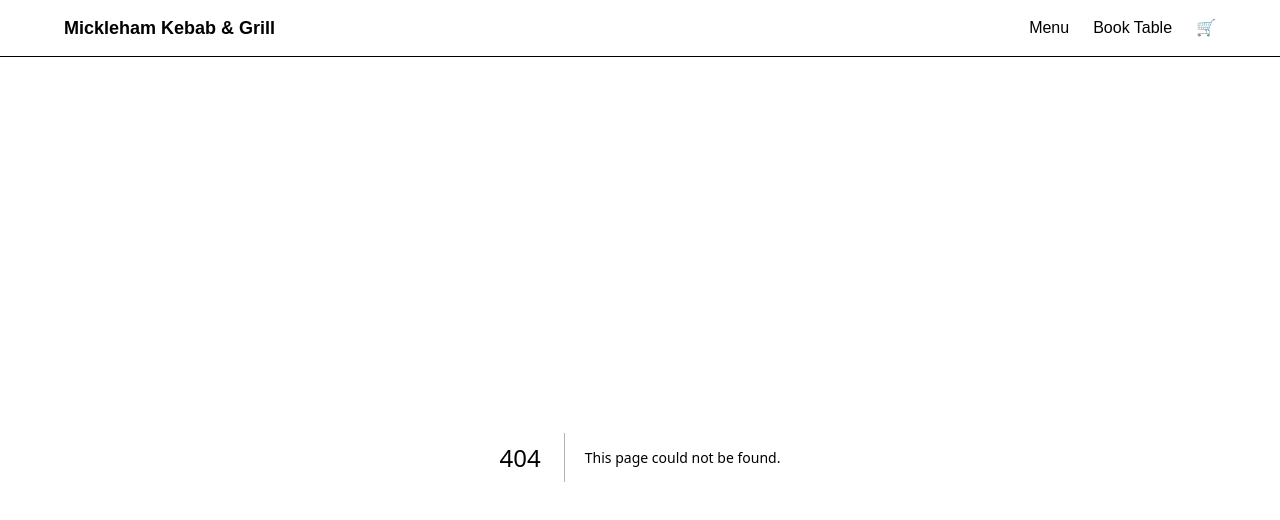
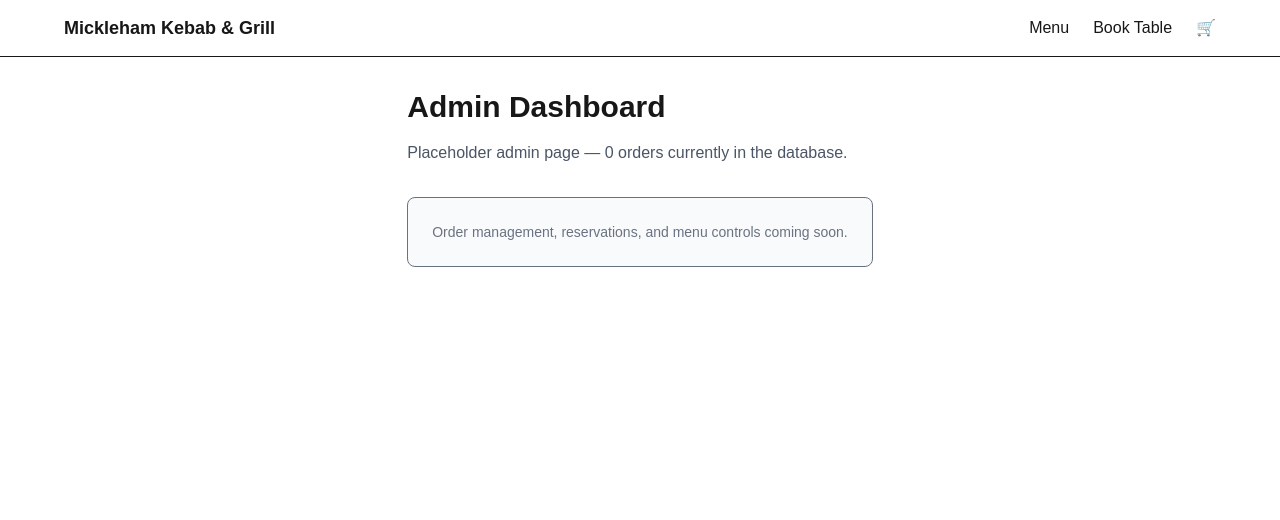
Before and after one commit to gaku-webdev/mickleham-kebab, a Next.js app: page /Admim in a window 1280 px wide. Before the commit this address had no page. Shown: the top 520 px of the page. Built offline with nearby package versions, Linux system fonts and the light colour scheme; no server answers; the database is empty.

Commit message:
feat(admin): create admin dashboard page with order fetching functionality

```diff
--- /dev/null
+++ b/app/Admim/page.tsx
@@ -0,0 +1,28 @@
+import { supabase } from "@/lib/supabase";
+
+export const instant = false;
+
+export default async function AdminPage() {
+  // Fetch orders on the server as a simple connection check
+  const { data: orders, error } = await supabase
+    .from("orders")
+    .select("*")
+    .order("created_at", { ascending: false });
+
+  if (error) {
+    return <p className="p-8 text-red-600">Could not load admin panel.</p>;
+  }
+
+  return (
+    <main className="max-w-3xl mx-auto p-8">
+      <h1 className="text-3xl font-bold mb-4">Admin Dashboard</h1>
+      <p className="text-gray-600 mb-8">
+        Placeholder admin page — {orders?.length || 0} orders currently in the database.
+      </p>
+
+      <div className="p-6 border rounded-lg bg-gray-50 text-sm text-gray-500">
+        Order management, reservations, and menu controls coming soon.
+      </div>
+    </main>
+  );
+}
```
